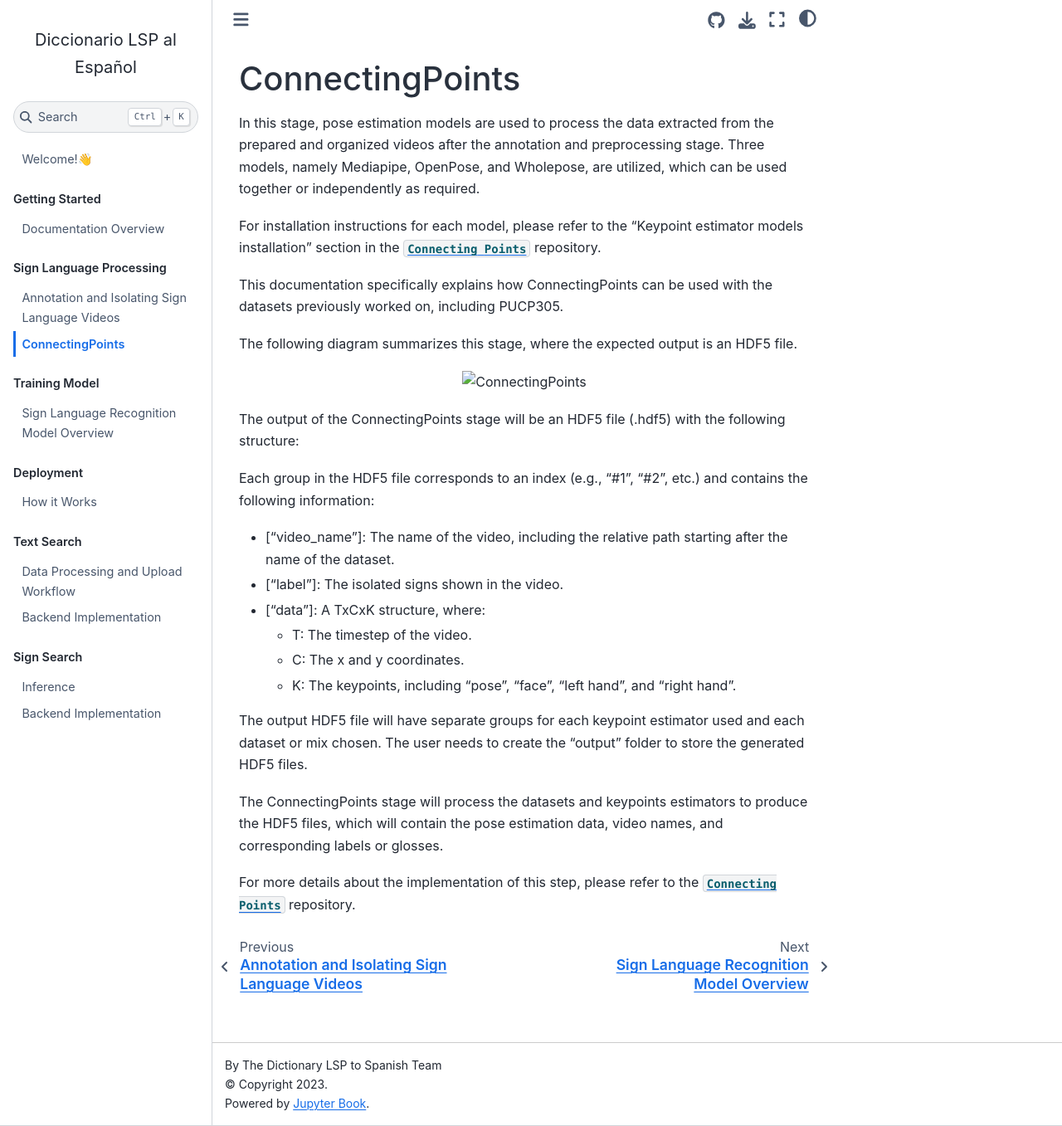
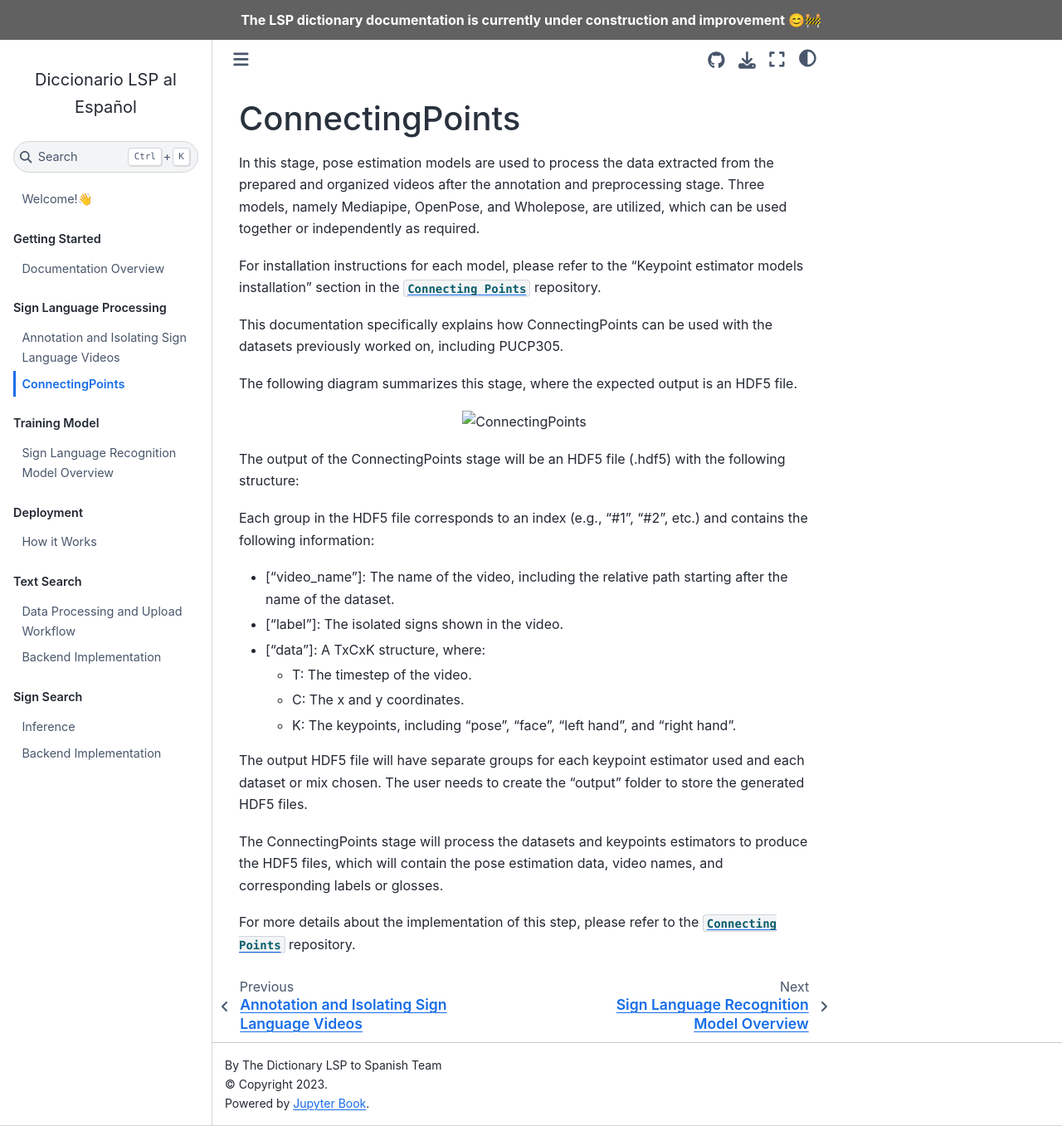
Before and after one commit to CVasquezroque/LSP-Peru-Diccionary, a Jupyter Book: the page built from docs/ConnectingPoints.md, in a window 1280 px wide and 1357 px high. Shown: the whole window at 83% size. Built offline with Jupyter Book 1.0.4 settings and Sphinx 7.4.7 and the Sphinx Book theme 1.1.4, drawn with Linux system fonts in a browser that asks for light colours.

Commit message:
updating config for announcement at the top

```diff
--- a/_config.yml
+++ b/_config.yml
@@ -14,6 +14,10 @@ execute:
 
 html:
   extra_navbar: ""
+  announcement: |
+    <p class="announcement">
+    The LSP dictionary documentation is currently under construction and improvement <span class="emoji">😊🚧</span>
+    </p>
   use_issues_button: true
   use_repository_button: true
   extra_footer: |
@@ -23,3 +27,7 @@ repository:
   url: https://github.com/JoeNatan30/SpanishToPSLTranslationService
   path_to_book: docs
   branch: master
+
+parse:
+  myst_enable_extensions:
+   - color_fence
```
